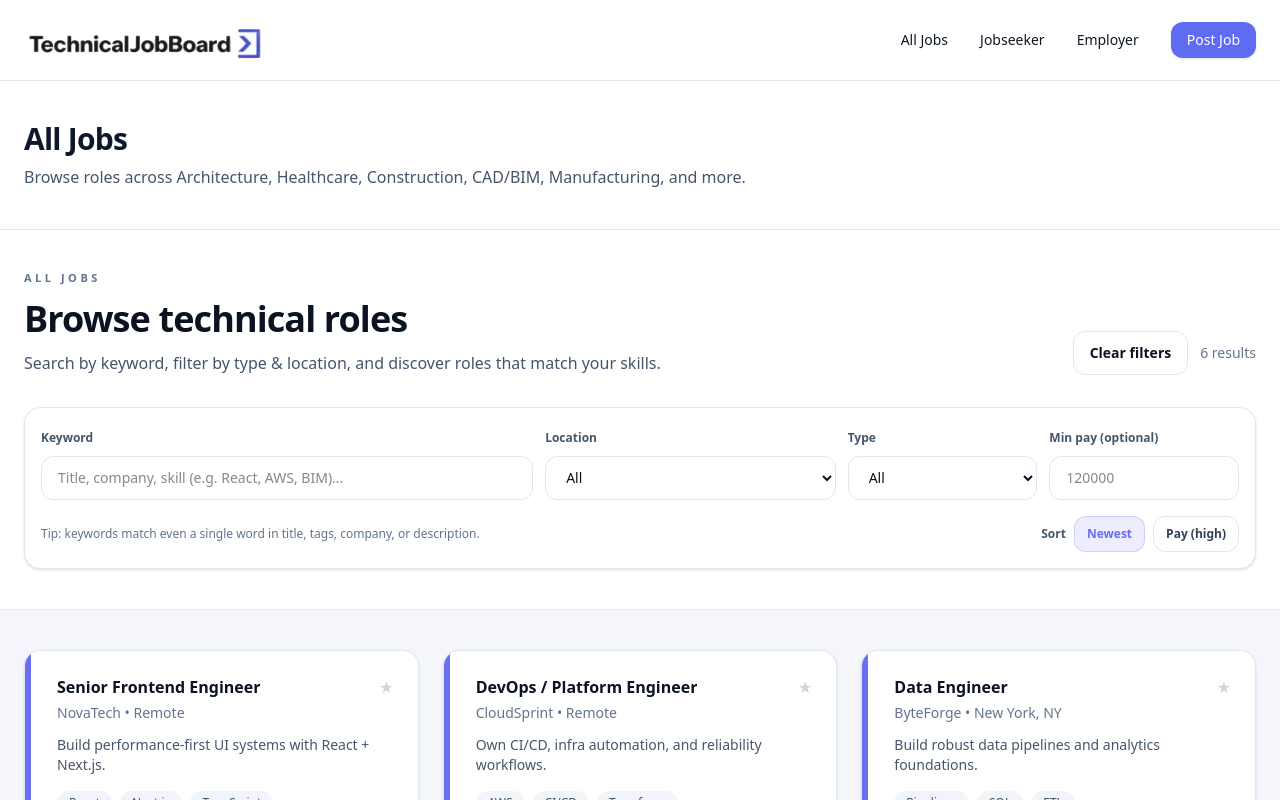
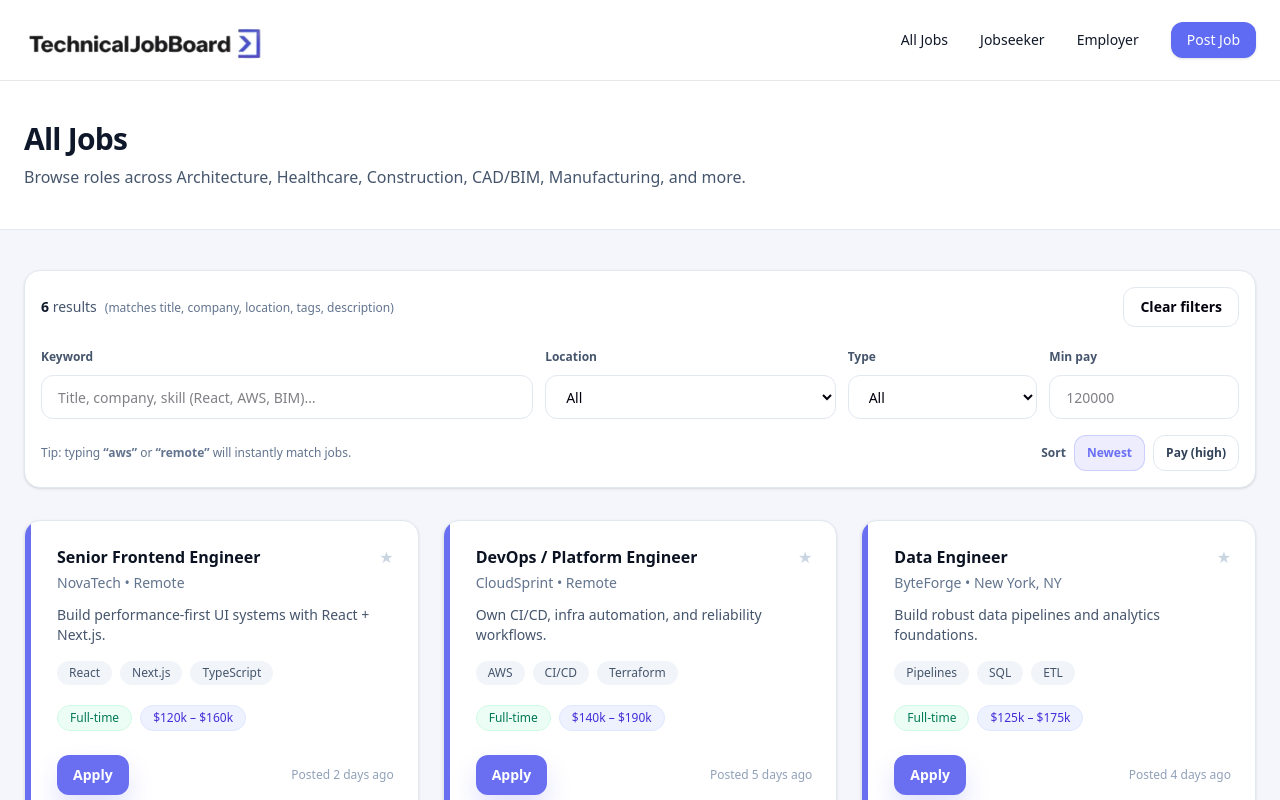
Before and after one commit to adebisidolapo/technicaljobboard, a Next.js app in the folder jobboard/: page /all-jobs in a window 1280 px wide. Shown: the top 800 px of the page. Built offline with nearby package versions, Linux system fonts and the light colour scheme.

Commit message:
update ui

```diff
--- a/jobboard/components/jobs/JobsSection.tsx
+++ b/jobboard/components/jobs/JobsSection.tsx
@@ -90,7 +90,7 @@ function normalize(s: string) {
   return s.toLowerCase().trim();
 }
 
-// match if ANY keyword appears in ANY field
+// ✅ match if ANY keyword appears in ANY field
 function matchesKeywords(job: Job, rawQuery: string) {
   const q = normalize(rawQuery);
   if (!q) return true;
@@ -108,25 +108,23 @@ function matchesKeywords(job: Job, rawQuery: string) {
     ].join(" ")
   );
 
-  // split into keywords, match any
   const keywords = q.split(/\s+/).filter(Boolean);
   return keywords.some((kw) => haystack.includes(kw));
 }
 
-export default function AllJobsPage() {
-  // querystring support (from your hero search)
+export default function JobsSection() {
+  // querystring support (from hero search)
   const [q, setQ] = useState("");
   const [loc, setLoc] = useState("");
 
-  // filters
   const [type, setType] = useState<string>("All");
-  const [minPay, setMinPay] = useState<string>(""); // simple input, optional
+  const [minPay, setMinPay] = useState<string>("");
   const [sort, setSort] = useState<"newest" | "payHigh">("newest");
 
   // pop animation trigger
   const [popKey, setPopKey] = useState(0);
 
-  // load query params (?q=...&loc=...)
+  // ✅ Load query params (?q=...&loc=...)
   useEffect(() => {
     const params = new URLSearchParams(window.location.search);
     const qq = params.get("q") ?? "";
@@ -138,21 +136,17 @@ export default function AllJobsPage() {
   const filtered = useMemo(() => {
     let list = JOBS.slice();
 
-    // keyword match
     list = list.filter((job) => matchesKeywords(job, q));
 
-    // location match (keyword-ish, not strict)
     if (loc && normalize(loc) !== "all") {
       const locQ = normalize(loc);
       list = list.filter((job) => normalize(job.location).includes(locQ));
     }
 
-    // type filter
     if (type !== "All") {
       list = list.filter((job) => job.type === type);
     }
 
-    // min pay (very rough parser: grabs first number)
     if (minPay.trim()) {
       const min = Number(minPay.replace(/[^\d]/g, ""));
       if (!Number.isNaN(min) && min > 0) {
@@ -163,7 +157,6 @@ export default function AllJobsPage() {
       }
     }
 
-    // sort
     if (sort === "payHigh") {
       list.sort((a, b) => {
         const aNum = Number((a.pay.match(/\d+/)?.[0] ?? "0"));
@@ -175,7 +168,6 @@ export default function AllJobsPage() {
     return list;
   }, [q, loc, type, minPay, sort]);
 
-  // pop on results change
   useEffect(() => {
     setPopKey((k) => k + 1);
   }, [q, loc, type, minPay, sort]);
@@ -190,62 +182,49 @@ export default function AllJobsPage() {
   };
 
   return (
-    <main className="min-h-screen bg-[#F4F6FB] text-[#0B1222]">
-      {/* HEADER */}
-      <section className="bg-white border-b border-slate-200">
+    <section className="bg-[#F4F6FB]">
       <div className="max-w-7xl mx-auto px-6 py-10">
-          <div className="flex flex-col md:flex-row md:items-end md:justify-between gap-6">
-            <div>
-              <p className="text-[11px] tracking-[0.32em] uppercase text-slate-500 font-semibold">
-                All Jobs
-              </p>
-              <h1 className="mt-3 text-3xl md:text-4xl font-extrabold tracking-tight">
-                Browse technical roles
-              </h1>
-              <p className="mt-3 text-sm md:text-base text-slate-600 max-w-2xl">
-                Search by keyword, filter by type & location, and discover roles that match your skills.
-              </p>
+        {/* FILTER BAR */}
+        <div className="rounded-2xl border border-slate-200 bg-white p-4 shadow-sm">
+          <div className="flex flex-col md:flex-row md:items-center md:justify-between gap-4 mb-4">
+            <div className="text-sm text-slate-600">
+              <span className="font-semibold text-slate-900">{filtered.length}</span>{" "}
+              result{filtered.length === 1 ? "" : "s"}
+              <span className="ml-2 text-xs text-slate-500">
+                (matches title, company, location, tags, description)
+              </span>
             </div>
 
-            <div className="flex items-center gap-3">
             <button
               type="button"
               onClick={clearAll}
-                className="h-11 px-4 rounded-xl border border-slate-200 bg-white hover:bg-slate-50 transition text-sm font-semibold"
+              className="h-10 px-4 rounded-xl border border-slate-200 bg-white hover:bg-slate-50 transition text-sm font-semibold"
             >
               Clear filters
             </button>
-              <span className="text-sm text-slate-500">
-                {filtered.length} result{filtered.length === 1 ? "" : "s"}
-              </span>
-            </div>
           </div>
 
-          {/* FILTER BAR */}
-          <div className="mt-8 rounded-2xl border border-slate-200 bg-white p-4 shadow-sm">
           <div className="grid grid-cols-1 md:grid-cols-12 gap-3">
             {/* Keyword */}
             <div className="md:col-span-5">
-                <label className="text-xs font-semibold text-slate-600">
-                  Keyword
-                </label>
+              <label className="text-xs font-semibold text-slate-600">Keyword</label>
               <input
                 value={q}
                 onChange={(e) => setQ(e.target.value)}
-                  placeholder="Title, company, skill (e.g. React, AWS, BIM)…"
-                  className="mt-2 h-11 w-full rounded-xl border border-slate-200 bg-white px-4 text-sm outline-none focus:ring-2 focus:ring-[rgba(106,111,242,0.25)]"
+                placeholder="Title, company, skill (React, AWS, BIM)…"
+                className="mt-2 h-11 w-full rounded-xl border border-slate-200 bg-white px-4 text-sm outline-none
+                           focus:ring-2 focus:ring-[rgba(106,111,242,0.25)]"
               />
             </div>
 
             {/* Location */}
             <div className="md:col-span-3">
-                <label className="text-xs font-semibold text-slate-600">
-                  Location
-                </label>
+              <label className="text-xs font-semibold text-slate-600">Location</label>
               <select
                 value={loc || "All"}
                 onChange={(e) => setLoc(e.target.value === "All" ? "" : e.target.value)}
-                  className="mt-2 h-11 w-full rounded-xl border border-slate-200 bg-white px-4 text-sm outline-none focus:ring-2 focus:ring-[rgba(106,111,242,0.25)]"
+                className="mt-2 h-11 w-full rounded-xl border border-slate-200 bg-white px-4 text-sm outline-none
+                           focus:ring-2 focus:ring-[rgba(106,111,242,0.25)]"
               >
                 {LOCATIONS.map((l) => (
                   <option key={l} value={l}>
@@ -257,13 +236,12 @@ export default function AllJobsPage() {
 
             {/* Type */}
             <div className="md:col-span-2">
-                <label className="text-xs font-semibold text-slate-600">
-                  Type
-                </label>
+              <label className="text-xs font-semibold text-slate-600">Type</label>
               <select
                 value={type}
                 onChange={(e) => setType(e.target.value)}
-                  className="mt-2 h-11 w-full rounded-xl border border-slate-200 bg-white px-4 text-sm outline-none focus:ring-2 focus:ring-[rgba(106,111,242,0.25)]"
+                className="mt-2 h-11 w-full rounded-xl border border-slate-200 bg-white px-4 text-sm outline-none
+                           focus:ring-2 focus:ring-[rgba(106,111,242,0.25)]"
               >
                 {TYPES.map((t) => (
                   <option key={t} value={t}>
@@ -275,26 +253,27 @@ export default function AllJobsPage() {
 
             {/* Min Pay */}
             <div className="md:col-span-2">
-                <label className="text-xs font-semibold text-slate-600">
-                  Min pay (optional)
-                </label>
+              <label className="text-xs font-semibold text-slate-600">Min pay</label>
               <input
                 value={minPay}
                 onChange={(e) => setMinPay(e.target.value)}
                 placeholder="120000"
-                  className="mt-2 h-11 w-full rounded-xl border border-slate-200 bg-white px-4 text-sm outline-none focus:ring-2 focus:ring-[rgba(106,111,242,0.25)]"
+                className="mt-2 h-11 w-full rounded-xl border border-slate-200 bg-white px-4 text-sm outline-none
+                           focus:ring-2 focus:ring-[rgba(106,111,242,0.25)]"
               />
             </div>
           </div>
 
-            {/* sort row */}
+          {/* Sort row */}
           <div className="mt-4 flex flex-col sm:flex-row sm:items-center sm:justify-between gap-3">
             <div className="text-xs text-slate-500">
-                Tip: keywords match even a single word in title, tags, company, or description.
+              Tip: typing <span className="font-semibold">“aws”</span> or{" "}
+              <span className="font-semibold">“remote”</span> will instantly match jobs.
             </div>
 
             <div className="flex items-center gap-2">
               <span className="text-xs font-semibold text-slate-600">Sort</span>
+
               <button
                 type="button"
                 onClick={() => setSort("newest")}
@@ -307,6 +286,7 @@ export default function AllJobsPage() {
               >
                 Newest
               </button>
+
               <button
                 type="button"
                 onClick={() => setSort("payHigh")}
@@ -322,21 +302,17 @@ export default function AllJobsPage() {
             </div>
           </div>
         </div>
-        </div>
-      </section>
 
         {/* RESULTS */}
-      <section className="max-w-7xl mx-auto px-6 py-10">
         <div
           key={popKey}
-          className="grid grid-cols-1 md:grid-cols-2 xl:grid-cols-3 gap-6 animate-[pop_220ms_ease-out]"
+          className="mt-8 grid grid-cols-1 md:grid-cols-2 xl:grid-cols-3 gap-6 animate-[pop_220ms_ease-out]"
         >
           {filtered.map((job) => (
             <article
               key={job.id}
               className="relative overflow-hidden rounded-2xl bg-white border border-slate-200 shadow-sm hover:shadow-lg transition"
             >
-              {/* purple stripe */}
               <div className="absolute left-0 top-0 h-full w-1.5 bg-[var(--brand-purple)]" />
 
               <div className="p-6 pl-8">
@@ -364,7 +340,6 @@ export default function AllJobsPage() {
                   {job.description}
                 </p>
 
-                {/* tags */}
                 <div className="mt-4 flex flex-wrap gap-2">
                   {job.tags.slice(0, 3).map((t) => (
                     <span
@@ -420,15 +395,15 @@ export default function AllJobsPage() {
             </button>
           </div>
         )}
-      </section>
+      </div>
 
-      {/* local keyframes (simple + safe) */}
+      {/* keyframes */}
       <style jsx global>{`
         @keyframes pop {
           from { transform: scale(0.985); opacity: 0.6; }
           to { transform: scale(1); opacity: 1; }
         }
       `}</style>
-    </main>
+    </section>
   );
 }
```
Lines whose indentation alone changed are shown as unchanged.
